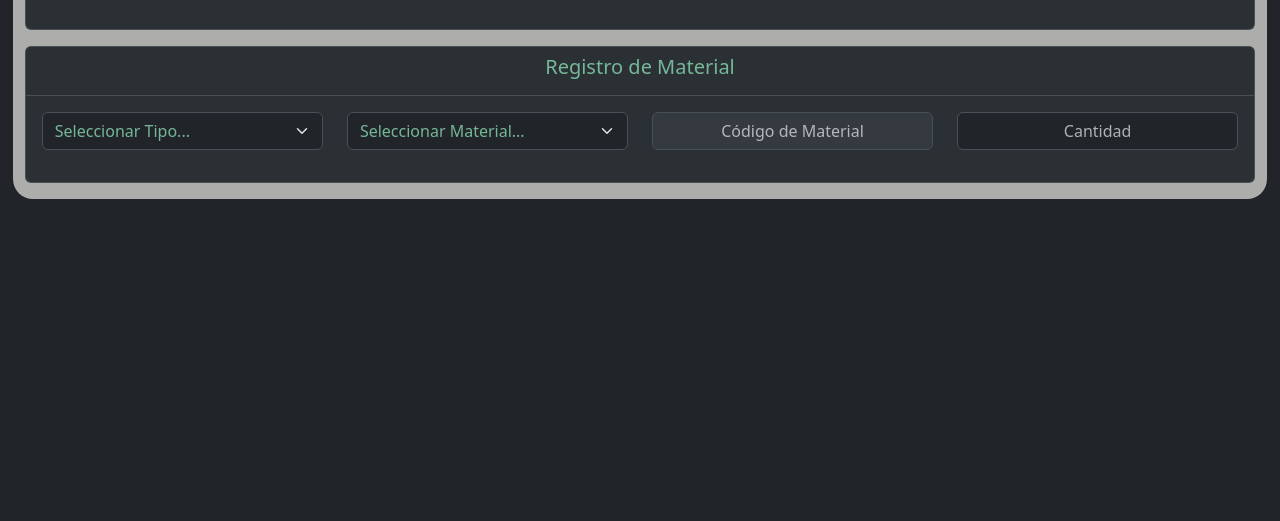
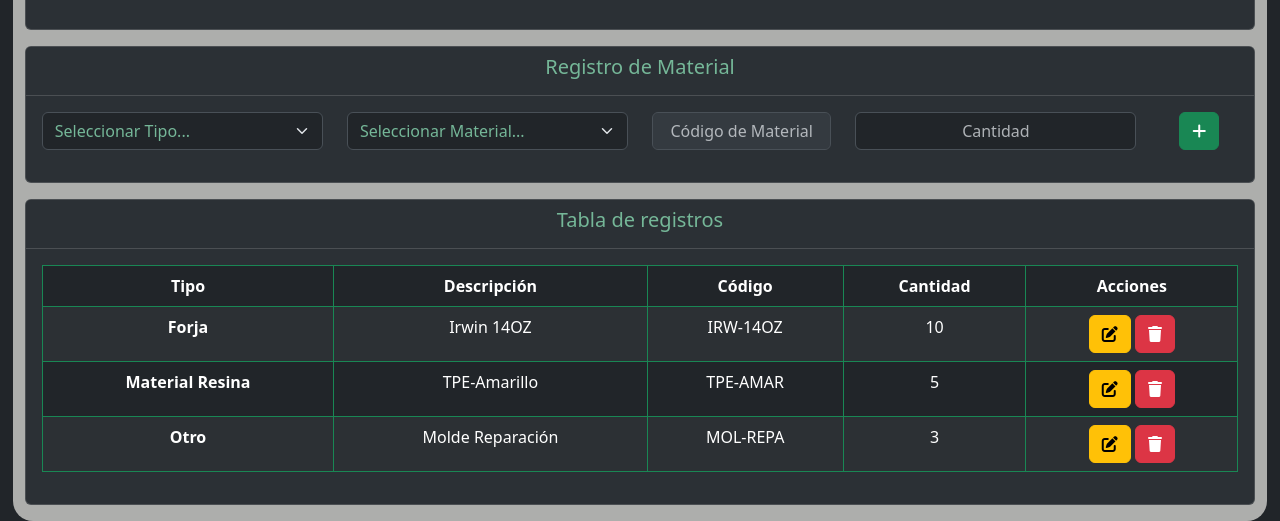
Before and after one commit to cecortes/zerp, a website: page app/index.html in a window 1280 px wide. Shown: the part 1854-2375 px from the top of the page. Before the commit the page ends 2053 px from the top, so only its background shows below. Drawn offline with nearby package versions, Linux system fonts and the light colour scheme.

Commit message:
Button and table added

```diff
--- a/app/index.html
+++ b/app/index.html
@@ -540,8 +540,8 @@
 
         </div>
 
-        <!-- Row Table and Inputs -->
-        <div class="row mb-3">
+        <!-- Row Inputs -->
+        <div class="row">
 
           <!-- Table and Inputs column -->
           <div class="col-12 mt-3">
@@ -594,7 +594,7 @@
                     </div>
 
                     <!-- Column Código -->
-                    <div class="col-lg-3 col-md-12">
+                    <div class="col-lg-2 col-md-12">
 
                       <!-- Form Group Código -->
                       <div class="mb-3">
@@ -615,9 +615,92 @@
 
                     </div>
 
+                    <!-- Column Add button -->
+                    <div class="col-lg-1 col-md-12">
+
+                      <!-- Form Group Add button -->
+                      <div class="mb-3">
+                        <button type="button" class="btn btn-success" id="add_entrada"><i class="fa-solid fa-plus"></i></button>
+                      </div>
+
+                    </div>
+
                   </div>
 
                 </form>
+
+              </div>
+
+            </div>
+
+          </div>
+
+        </div>
+
+        <!-- Row Table -->
+        <div class="row mb-3">
+
+          <!-- Table column -->
+          <div class="col-12 mt-3">
+
+            <!-- Table card -->
+            <div class="card bg-body-tertiary">
+
+              <!-- Card Header -->
+              <div class="card-header bg-body-tertiary">
+                <h5 class="card-title text-success-emphasis text-center">Tabla de registros</h5>
+              </div>
+
+              <!-- Card Body -->
+              <div class="card-body text-center table-responsive-md">
+
+                <!-- Table -->
+                <table class="table table-striped table-hover table-bordered border-success">
+
+                  <thead>
+                    <tr>
+                      <th scope="col">Tipo</th>
+                      <th scope="col">Descripción</th>
+                      <th scope="col">Código</th>
+                      <th scope="col">Cantidad</th>
+                      <th scope="col">Acciones</th>
+                    </tr>
+                  </thead>
+
+                  <tbody>
+                    <tr>
+                      <th scope="row">Forja</th>
+                      <td>Irwin 14OZ</td>
+                      <td>IRW-14OZ</td>
+                      <td>10</td>
+                      <td>
+                        <button type="button" class="btn btn-warning"><i class="fa-solid fa-edit"></i></button>
+                        <button type="button" class="btn btn-danger"><i class="fa-solid fa-trash"></i></button>
+                      </td>
+                    </tr>
+                    <tr>
+                      <th scope="row">Material Resina</th>
+                      <td>TPE-Amarillo</td>
+                      <td>TPE-AMAR</td>
+                      <td>5</td>
+                      <td>
+                        <button type="button" class="btn btn-warning"><i class="fa-solid fa-edit"></i></button>
+                        <button type="button" class="btn btn-danger"><i class="fa-solid fa-trash"></i></button>
+                      </td>
+                    </tr>
+                    <tr>
+                      <th scope="row">Otro</th>
+                      <td>Molde Reparación</td>
+                      <td>MOL-REPA</td>
+                      <td>3</td>
+                      <td>
+                        <button type="button" class="btn btn-warning"><i class="fa-solid fa-edit"></i></button>
+                        <button type="button" class="btn btn-danger"><i class="fa-solid fa-trash"></i></button>
+                      </td>
+                    </tr>
+                  </tbody>
+
+                </table>
 
               </div>
 
@@ -635,4 +718,5 @@
     <script src="../node_modules/bootstrap/dist/js/bootstrap.bundle.min.js"></script>
 
   </body>
+
 </html>
```
Also changed, not shown: docs/log.md (+9 -0 lines).
